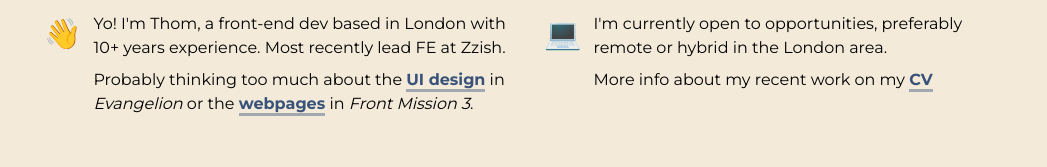
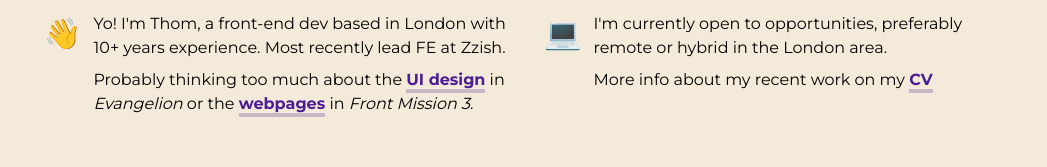
Before and after one commit to tjallen/thomjamesallen, a Next.js app: page / in a window 1280 px wide. Shown: the part 532-699 px from the top of the page, without its empty margins (112-1159 px from the left). Built offline with nearby package versions, Linux system fonts and the light colour scheme.

Commit message:
Use tailwind layer directive for base styles

```diff
--- a/app/globals.css
+++ b/app/globals.css
@@ -2,50 +2,21 @@
 @tailwind components;
 @tailwind utilities;
 
-a {
-  position: relative;
-  overflow: hidden;
-  color: #385279;
-  border-bottom: 0.2rem solid #38527970;
-  font-weight: bold;
+@layer base {
+  a {
+    @apply relative;
+    @apply overflow-hidden;
+    @apply text-violet-900;
+    @apply border-b-4;
+    @apply border-solid;
+    @apply border-b-violet-900/25;
+    @apply font-bold;
+  }
+  a:hover {
+    @apply transition-colors;
+    @apply border-b-violet-900;
+  }
+  p {
+    @apply mb-2;
+  }
 }
-
-a:hover {
-  transition: border-bottom 0.3s linear;
-  border-bottom: 0.2rem solid #385279;
-}
-
-/* a::after {
-  position: absolute;
-  display: inline-block;
-  transition: 0.3s cubic-bezier(0.2, 0.2, 0.2, 2);
-  content: "";
-  background: #385279;
-  opacity: 0.2;
-  left: 0;
-  bottom: -0.2rem;
-  width: calc(100%);
-  height: 0.25rem;
-  z-index: -1;
-}
-
-a:hover:after {
-  left: -0.25rem;
-  bottom: -0.2rem;
-  width: calc(100% + 0.6rem);
-  height: calc(100% + 0.4rem);
-  transform: rotate(-4deg);
-}
-
-a.no-underline:after {
-  opacity: 0;
-}
-
-ul li a:hover:after,
-a.no-underline:hover:after {
-  opacity: 0.2;
-} */
-
-p {
-  margin-bottom: 0.5rem;
-}
```
